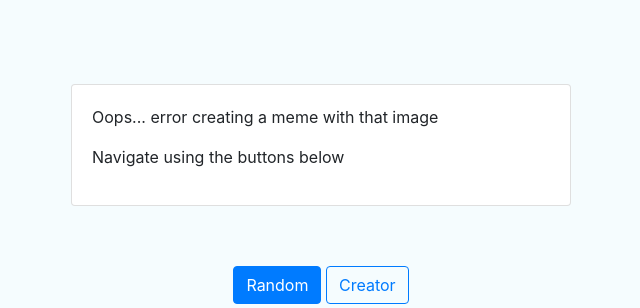
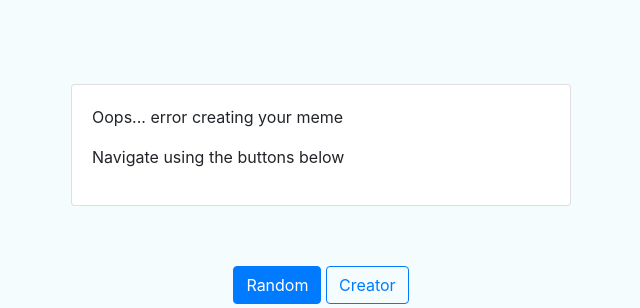
Before and after one commit to ndollinger/udacity_meme_app, a Flask app: template templates/meme_generator_error.html in a window 1280 px wide. Shown: the part 176-484 px from the top of the page, without its empty margins (319-959 px from the left). Run offline with Flask 2, Linux system fonts and the light colour scheme; the template is opened without the code that fills it, so the values that code supplies are empty; parts of the project's set-up code (start-up, migrations or seed data) failed here and were passed over; some libraries are stand-ins or nearby versions.

Commit message:
Created README.md

```diff
--- a/templates/meme_generator_error.html
+++ b/templates/meme_generator_error.html
@@ -3,7 +3,7 @@
 {% block body %}
 <div class="card" style="width: 500px; max-width: 100%;">
     <div class="card-body">
-        <p>Oops... error creating a meme with that image</p>
+        <p>Oops... error creating your meme</p>
         <p>Navigate using the buttons below</p>
     </div>
 </div>
```
Also changed, not shown: README.md (added), 1 other file.
